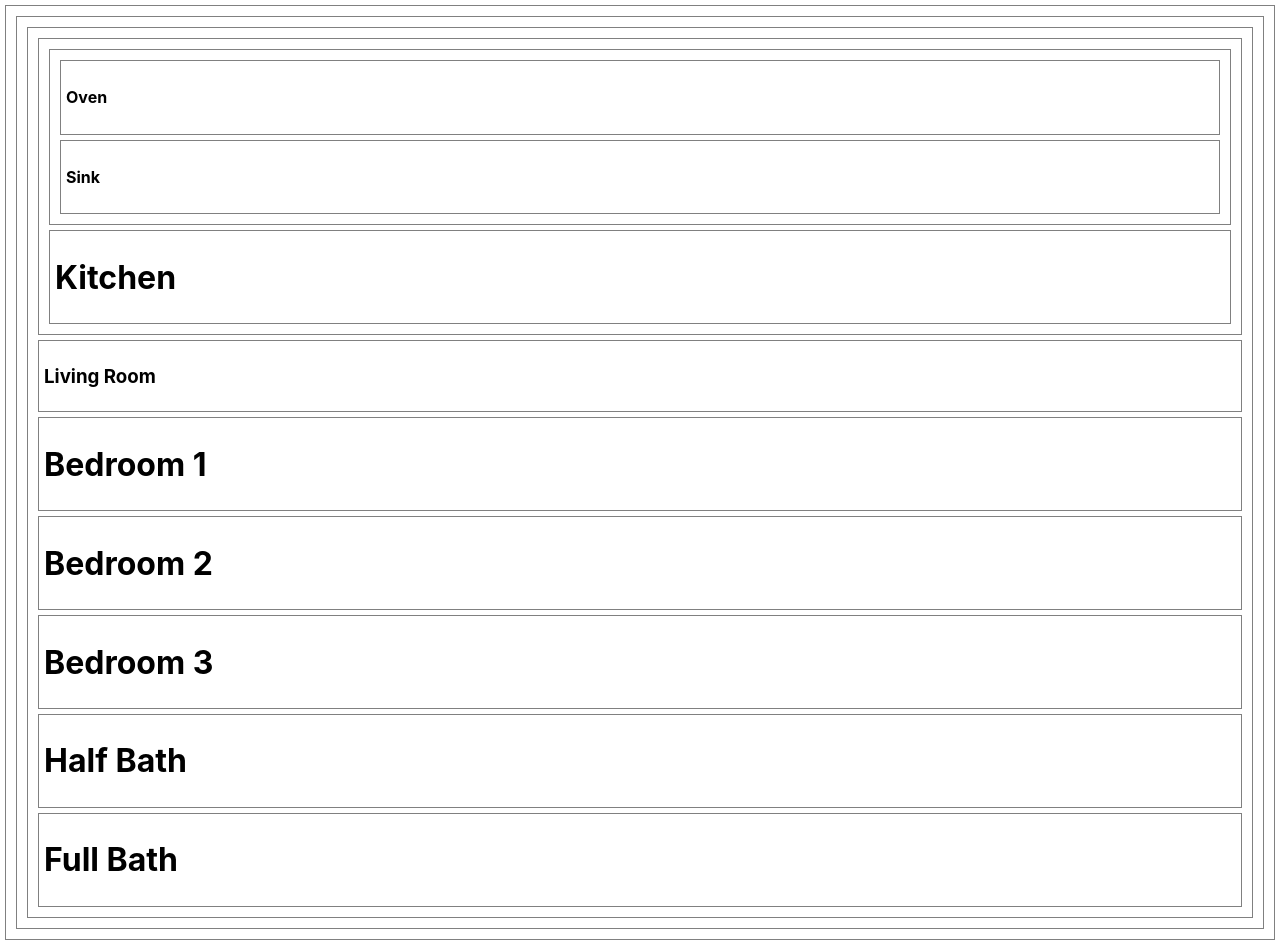
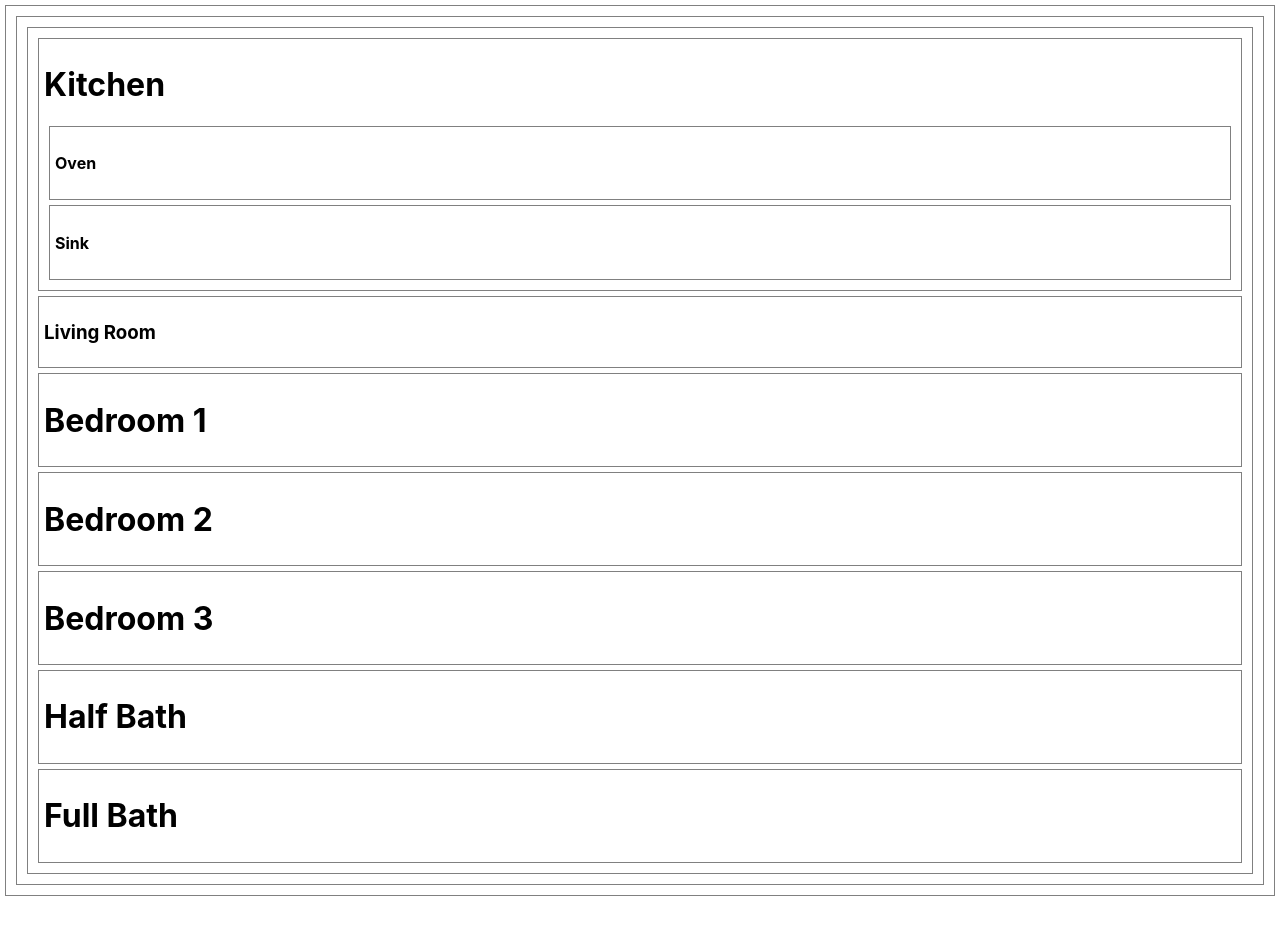
Before and after one commit to EbbaSchmid/floorplan-lab, a React (Create React App) app: page / in a window 1280 px wide. After the commit the page ends 901 px from the top, so only its background shows below. Built offline with nearby package versions, Linux system fonts and the light colour scheme.

Commit message:
livingRoom setup

```diff
--- a/src/Kitchen.jsx
+++ b/src/Kitchen.jsx
@@ -1,17 +1,14 @@
-import React from 'react';
-import Oven from './Oven'
-import Sink from './Sink'
+import Oven from './Oven';
+import Sink from './Sink';
 
-export default function Kitchen(props) {
+const Kitchen = (props) => {
   return (
     <div>
-      <div class="oven-sink">
-        <Oven class="oven" />
-        <Sink />
-      </div>
-      <div class="kitchen">
-        <h1 >Kitchen </h1>
-      </div>
+    <h1>Kitchen</h1>
+    <Oven />
+    <Sink />
     </div>
-  )
+  );
 }
+
+export default Kitchen;
--- a/src/LivingRoom.jsx
+++ b/src/LivingRoom.jsx
@@ -1,8 +1,7 @@
-import React from 'react'
 
 const LivingRoom = (props) => {
   return (
-    <div id='living-room'>
+    <div>
       <h3>Living Room</h3>
     </div>
   );
```
